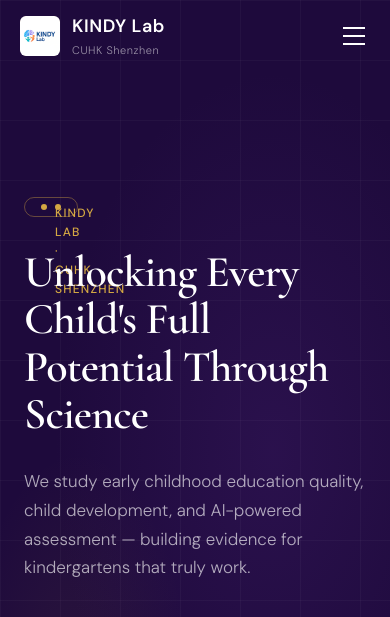
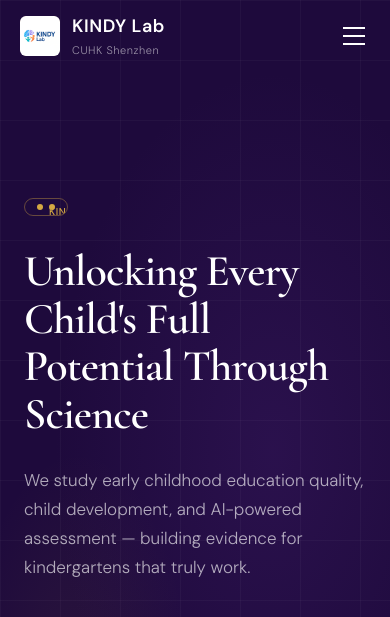
Before and after one commit to KINDY-Lab/Homepage, a Jekyll site: the page built from index.html, in a window 390 px wide and 900 px high. Shown: the top 617 px of the window. Built offline with Jekyll 4.4.1, drawn with Linux system fonts in a browser that asks for light colours.

Commit message:
Fix hero badge overflow, preload hero images, replace About/Join icons with SVGs
⑬ Hero badge: add max-width, text-overflow, smaller font on mobile to prevent overflow
⑭ Performance: preload hero and above-the-fold images in <head>
⑮ About cards: replace emoji icons with polished inline SVGs (person, academic, envelope)
⑯ Join cards: replace emoji icons with refined inline SVGs matching About card style

Co-Authored-By: Claude Opus 4.6 <noreply@anthropic.com>

```diff
--- a/_data/projects.yml
+++ b/_data/projects.yml
@@ -29,7 +29,7 @@
   desc_en: "A longitudinal study tracking kindergarten process quality and its impact on children's developmental trajectories across Shenzhen's diverse ECE settings."
   desc_zh: "追踪深圳多元化幼教环境中幼儿园过程质量及其对儿童发展轨迹影响的纵向研究。"
   tags: ["Longitudinal", "Quality"]
-  image: "assets/images/charity/sz-kid-interact.jpg"
+  image: "assets/images/lab/sz-kid-interact.jpg"
   category: quality
 
 - id: childdev-profiles
--- a/_layouts/default.html
+++ b/_layouts/default.html
@@ -54,6 +54,11 @@
   <link href="https://fonts.googleapis.com/css2?family=Cormorant+Garamond:ital,wght@0,400;0,500;0,600;0,700;1,400;1,600&family=DM+Sans:wght@300;400;500;600;700&display=swap" rel="stylesheet" />
 
   <link rel="stylesheet" href="{{ '/assets/css/main.css' | relative_url }}" />
+
+  <!-- Preload critical above-the-fold images -->
+  <link rel="preload" as="image" href="{{ 'assets/images/lab/lab-teachers-day-flowers.jpg' | relative_url }}" />
+  <link rel="preload" as="image" href="{{ 'assets/images/lab/event-young-research-award.jpg' | relative_url }}" />
+
   {% seo %}
 </head>
 <body>
--- a/assets/css/main.css
+++ b/assets/css/main.css
@@ -269,6 +269,11 @@ nav.scrolled {
   margin-bottom: 32px;
   opacity: 0;
   animation: fadeUp 0.8s 0.2s forwards;
+  max-width: 100%;
+  box-sizing: border-box;
+  white-space: nowrap;
+  overflow: hidden;
+  text-overflow: ellipsis;
 }
 .hero-badge span { width: 6px; height: 6px; background: var(--gold-500); border-radius: 50%; }
 .hero-title {
@@ -550,6 +555,7 @@ section { padding: var(--section-pad); }
   display: flex; align-items: center; justify-content: center;
   margin-bottom: 20px;
   font-size: 20px;
+  line-height: 1;
 }
 .about-card-icon.purple { background: rgba(92,45,145,0.1); }
 .about-card-icon.gold { background: rgba(212,168,67,0.1); }
@@ -1607,7 +1613,11 @@ section { padding: var(--section-pad); }
   transition: background 0.2s;
 }
 .join-card:hover { background: rgba(255,255,255,0.16); }
-.join-card-icon { font-size: 32px; margin-bottom: 16px; }
+.join-card-icon {
+  font-size: 32px;
+  margin-bottom: 16px;
+  line-height: 1;
+}
 .join-card-title {
   font-weight: 600;
   font-size: 17px;
@@ -1846,6 +1856,7 @@ footer {
   .nav-links { display: none; }
   .nav-hamburger { display: flex; }
   .hero-content { padding: 0 24px; }
+  .hero-badge { font-size: 10px; letter-spacing: 0.06em; padding: 5px 12px; gap: 6px; }
   .hero-img-right { display: none; }
   .hero-overlay-fade { display: none; }
   .hero-stats { padding: 0 20px; flex-wrap: wrap; }
--- a/index.html
+++ b/index.html
@@ -94,19 +94,25 @@ title: KINDY Lab — CUHK Shenzhen
     </div>
     <div class="about-cards reveal">
       <a href="#team" class="about-card">
-        <div class="about-card-icon purple">🔬</div>
-        <h4 data-en="Lab Director Overview" data-zh="实验室主任简介">Lab Director Overview</h4>
+        <div class="about-card-icon purple">
+          <svg width="22" height="22" viewBox="0 0 24 24" fill="none"><circle cx="11" cy="8" r="4" stroke="#7B4BB8" stroke-width="1.6"/><path d="M4 22C4 16.5 7.1 12 11 12C14.9 12 18 16.5 18 22" stroke="#7B4BB8" stroke-width="1.6" stroke-linecap="round"/><path d="M17 3L20 6" stroke="#7B4BB8" stroke-width="1.4" stroke-linecap="round"/><path d="M20 3L17 6" stroke="#7B4BB8" stroke-width="1.4" stroke-linecap="round"/><circle cx="18.5" cy="4.5" r="0.8" fill="#7B4BB8" opacity="0.4"/></svg>
+        </div>
+        <h4 data-en="Lab Director Overview" data-zh="负责人简介">Lab Director Overview</h4>
         <p data-en="Learn about Dr. Huang's research vision, academic background, and current projects." data-zh="了解黄润珂博士的研究愿景、学术背景和当前项目。">Learn about Dr. Huang's research vision, academic background, and current projects.</p>
         <span class="arrow" data-en="View Profile →" data-zh="查看简介 →">View Profile →</span>
       </a>
       <a href="#join" class="about-card">
-        <div class="about-card-icon gold">🎓</div>
+        <div class="about-card-icon gold">
+          <svg width="22" height="22" viewBox="0 0 24 24" fill="none"><path d="M4 10L12 4L20 10V11H4V10Z" stroke="#D4A843" stroke-width="1.6" stroke-linejoin="round"/><rect x="6" y="11" width="3" height="7" stroke="#D4A843" stroke-width="1.4" rx="0.5"/><rect x="10.5" y="11" width="3" height="7" stroke="#D4A843" stroke-width="1.4" rx="0.5"/><rect x="15" y="11" width="3" height="7" stroke="#D4A843" stroke-width="1.4" rx="0.5"/><path d="M3 18H21V20H3V18Z" stroke="#D4A843" stroke-width="1.6" stroke-linejoin="round"/></svg>
+        </div>
         <h4 data-en="Join KINDY Lab" data-zh="加入 KINDY Lab">Join KINDY Lab</h4>
         <p data-en="We welcome PhD students, RAs, and visiting scholars with a passion for early childhood science." data-zh="我们欢迎对幼儿教育科学充满热情的博士生、研究助理和访问学者。">We welcome PhD students, RAs, and visiting scholars with a passion for early childhood science.</p>
         <span class="arrow" data-en="Open Positions →" data-zh="开放职位 →">Open Positions →</span>
       </a>
       <a href="#contact" class="about-card">
-        <div class="about-card-icon dark">✉️</div>
+        <div class="about-card-icon dark">
+          <svg width="22" height="22" viewBox="0 0 24 24" fill="none"><rect x="3" y="6" width="18" height="13" rx="2" stroke="#1E0A3C" stroke-width="1.6"/><path d="M3 8L12 14L21 8" stroke="#1E0A3C" stroke-width="1.6" stroke-linejoin="round"/><path d="M3 19L8 13" stroke="#1E0A3C" stroke-width="1.2" stroke-linecap="round" opacity="0.3"/><path d="M21 19L16 13" stroke="#1E0A3C" stroke-width="1.2" stroke-linecap="round" opacity="0.3"/></svg>
+        </div>
         <h4 data-en="Get in Touch" data-zh="联系我们">Get in Touch</h4>
         <p data-en="Interested in collaborating? Reach out to discuss research partnerships and opportunities." data-zh="有兴趣合作？欢迎讨论研究合作与机会。">Interested in collaborating? Reach out to discuss research partnerships and opportunities.</p>
         <span class="arrow" data-en="Contact Us →" data-zh="联系方式 →">Contact Us →</span>
@@ -646,21 +652,27 @@ title: KINDY Lab — CUHK Shenzhen
     </p>
     <div class="join-cards reveal">
       <div class="join-card">
-        <div class="join-card-icon">🎓</div>
+        <div class="join-card-icon">
+          <svg width="28" height="28" viewBox="0 0 28 28" fill="none"><path d="M5 12L14 5L23 12V13H5V12Z" stroke="var(--gold-500)" stroke-width="1.6" stroke-linejoin="round"/><rect x="7.5" y="13" width="2.5" height="6" stroke="var(--gold-500)" stroke-width="1.3" rx="0.5"/><rect x="11.75" y="13" width="2.5" height="6" stroke="var(--gold-500)" stroke-width="1.3" rx="0.5"/><rect x="16" y="13" width="2.5" height="6" stroke="var(--gold-500)" stroke-width="1.3" rx="0.5"/><path d="M4 19H24V21H4V19Z" stroke="var(--gold-500)" stroke-width="1.5" stroke-linejoin="round"/><circle cx="14" cy="8" r="1" fill="var(--gold-500)" opacity="0.5"/></svg>
+        </div>
         <div class="join-card-title" data-en="PhD Students" data-zh="博士生">PhD Students</div>
         <p class="join-card-desc" data-en="Multiple PhD positions available for 2025/2026 intake. We welcome applicants from psychology, education, statistics, and AI backgrounds with strong quantitative skills and genuine interest in early childhood education." data-zh="2025/2026届博士生招募中，欢迎心理学、教育学、统计学、AI相关背景的同学申请，要求具备较强定量研究能力及对幼儿教育的真诚热情。">
           Multiple PhD positions available for 2025/2026 intake. We welcome applicants from psychology, education, statistics, and AI backgrounds.
         </p>
       </div>
       <div class="join-card">
-        <div class="join-card-icon">🔬</div>
+        <div class="join-card-icon">
+          <svg width="28" height="28" viewBox="0 0 28 28" fill="none"><circle cx="12" cy="9" r="4" stroke="var(--gold-500)" stroke-width="1.6"/><path d="M5 24C5 18.5 8.1 14 12 14C15.9 14 19 18.5 19 24" stroke="var(--gold-500)" stroke-width="1.6" stroke-linecap="round"/><circle cx="21" cy="7" r="2" stroke="var(--gold-500)" stroke-width="1.2" opacity="0.5"/><path d="M18 14L21 11L24 14" stroke="var(--gold-500)" stroke-width="1.2" stroke-linecap="round" stroke-linejoin="round" opacity="0.4"/></svg>
+        </div>
         <div class="join-card-title" data-en="Postdoctoral Researchers" data-zh="博士后研究员">Postdoctoral Researchers</div>
         <p class="join-card-desc" data-en="We welcome applications from researchers with expertise in developmental psychology, ECE quality, quantitative methods, or AI in education. Competitive salary with strong publication support." data-zh="欢迎在发展心理学、幼教质量评估、定量方法或教育AI领域有专长的研究者申请。提供有竞争力的薪资与发表支持。">
           We welcome applications from researchers with expertise in developmental psychology, ECE quality, quantitative methods, or AI in education.
         </p>
       </div>
       <div class="join-card">
-        <div class="join-card-icon">🤝</div>
+        <div class="join-card-icon">
+          <svg width="28" height="28" viewBox="0 0 28 28" fill="none"><circle cx="10" cy="11" r="3.5" stroke="var(--gold-500)" stroke-width="1.6"/><circle cx="18" cy="11" r="3.5" stroke="var(--gold-500)" stroke-width="1.6"/><path d="M4 24C4 19.6 6.7 16 10 16C13.3 16 16 19.6 16 24" stroke="var(--gold-500)" stroke-width="1.5" stroke-linecap="round"/><path d="M16 24C16 19.6 18.7 16 22 16C25.3 16 28 19.6 28 24" stroke="var(--gold-500)" stroke-width="1.5" stroke-linecap="round" transform="translate(-4,0)"/><path d="M13 8L15 6" stroke="var(--gold-500)" stroke-width="1.3" stroke-linecap="round"/><circle cx="15.5" cy="5.5" r="1" fill="var(--gold-500)" opacity="0.5"/></svg>
+        </div>
         <div class="join-card-title" data-en="Research Assistants & Interns" data-zh="研究助理与实习生">Research Assistants & Interns</div>
         <p class="join-card-desc" data-en="Undergraduate and Master's students can join as RAs or interns — gain hands-on experience in fieldwork, data analysis, and academic writing." data-zh="本科生和硕士生可加入实验室担任研究助理——获得田野调查、数据分析和学术写作的实践经验。">
           Undergraduate and Master's students can join as RAs or interns — gain hands-on experience in fieldwork, data analysis, and academic writing.
```
